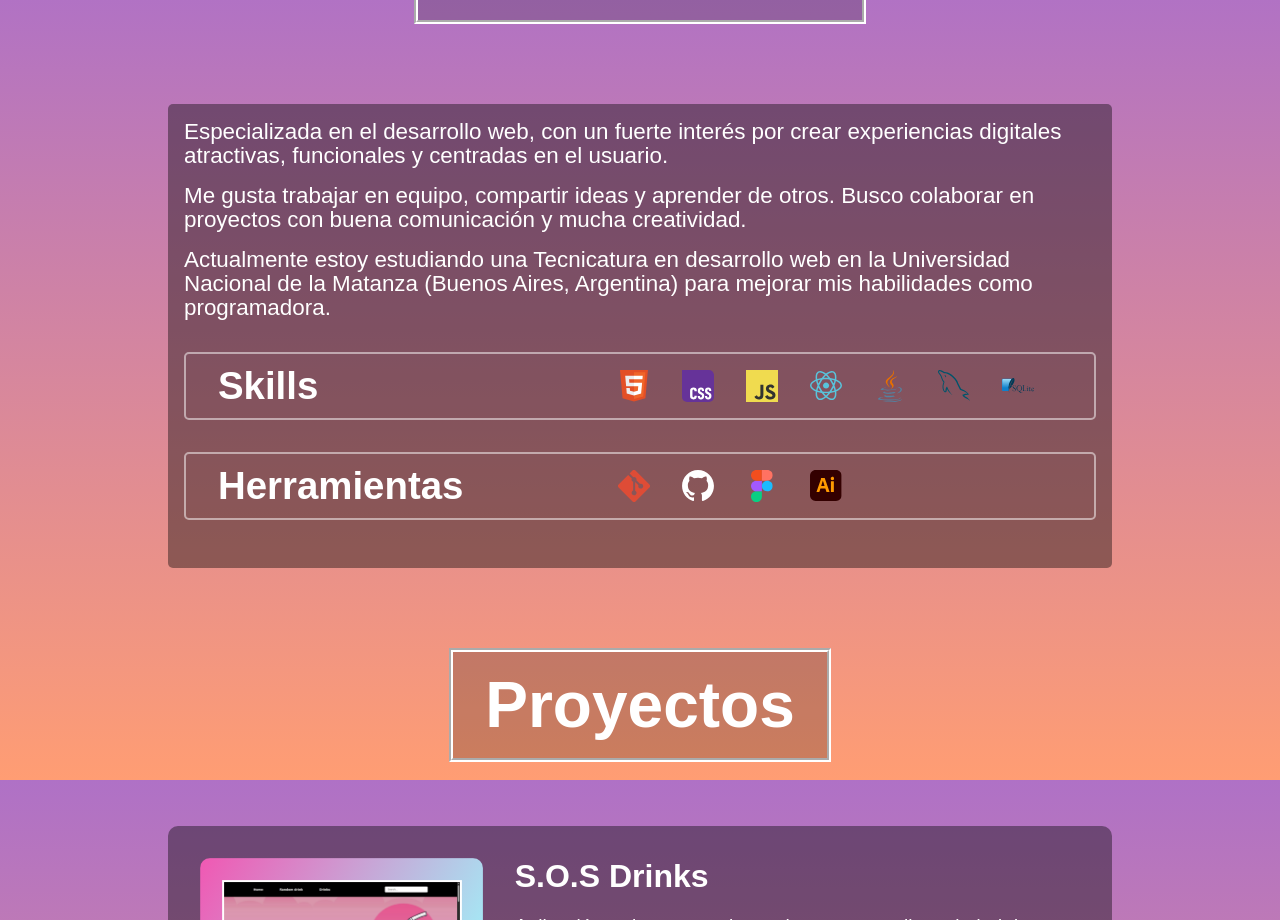
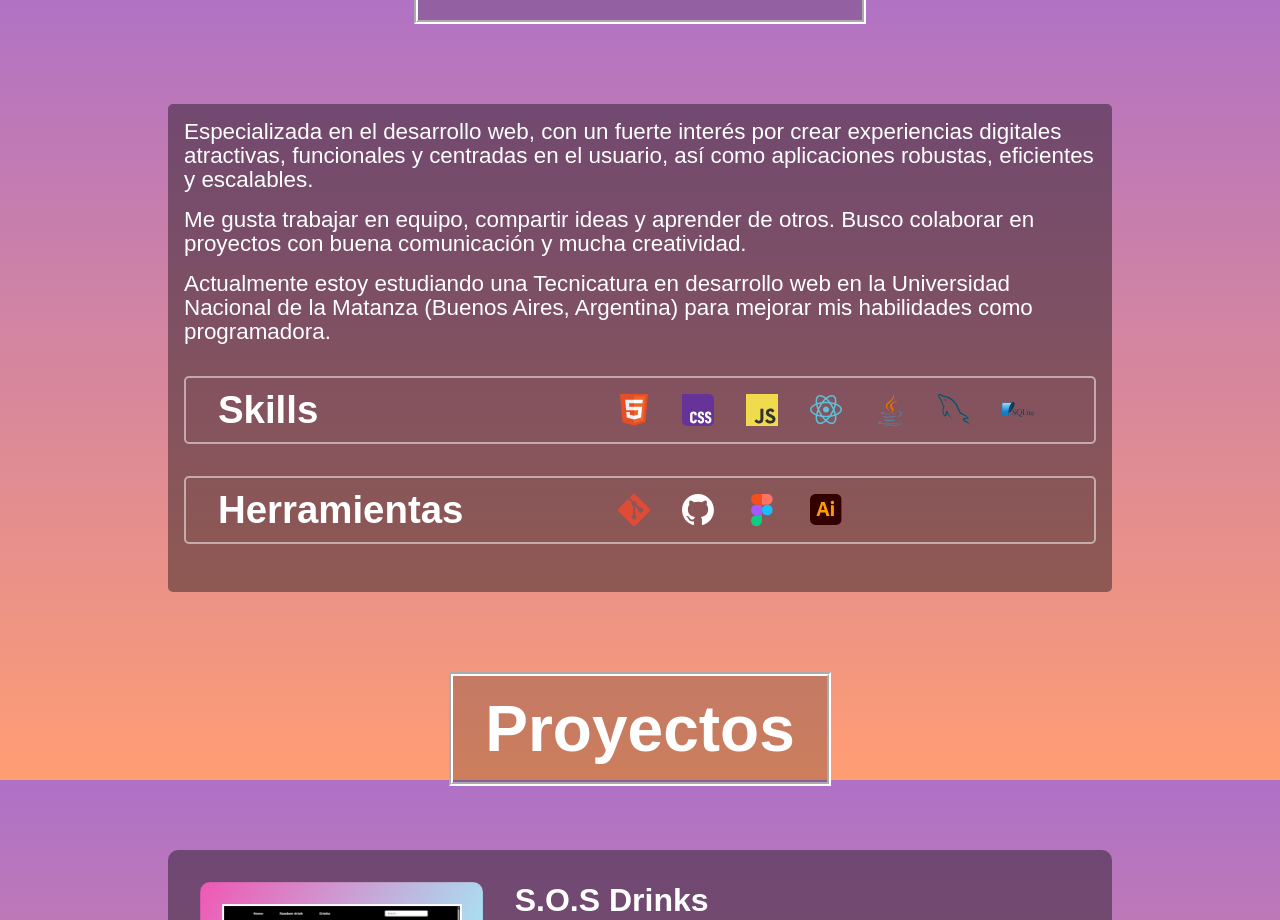
Before and after one commit to may-fernandez/portfolio, a React (Vite) app: page / in a window 1280 px wide. Shown: the part 820-1740 px from the top of the page. Built offline with nearby package versions, Linux system fonts and the light colour scheme; a web font is replaced by a local one.

Commit message:
update SobreMi

```diff
--- a/src/Components/SobreMi/SobreMi.jsx
+++ b/src/Components/SobreMi/SobreMi.jsx
@@ -16,7 +16,7 @@ const SobreMi = () => {
             <div className="seccion_about">
                 <div className="about_centro">
                     <div className="about_p">
-                        <p id='p1'>Especializada en el desarrollo web, con un fuerte interés por crear experiencias digitales atractivas, funcionales y centradas en el usuario.</p>
+                        <p id='p1'>Especializada en el desarrollo web, con un fuerte interés por crear experiencias digitales atractivas, funcionales y centradas en el usuario, así como aplicaciones robustas, eficientes y escalables.</p>
                         <p id='p2'>Me gusta trabajar en equipo, compartir ideas y aprender de otros. Busco colaborar en proyectos con buena comunicación y mucha creatividad.</p>
                         <p>Actualmente estoy estudiando una Tecnicatura en desarrollo web en la Universidad Nacional de la Matanza (Buenos Aires, Argentina) para mejorar mis habilidades como programadora.</p>
                     </div>
```
